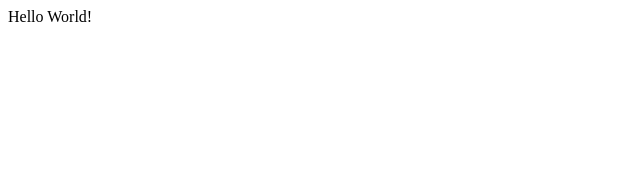
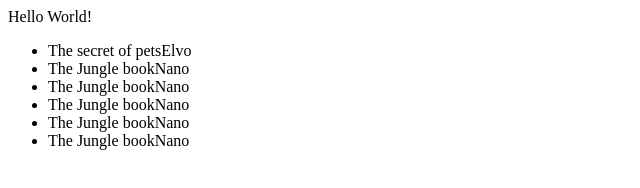
Before and after one commit to elvowang/js_cowork, a website: page index.html in a window 1280 px wide. Shown: the whole page, without its empty margins (0-640 px from the left). Drawn offline with Linux system fonts and the light colour scheme.

Commit message:
display book item & refactory

```diff
--- a/index.html
+++ b/index.html
@@ -1,8 +1,51 @@
 <html>
   <head>
+    <style>
+      .book1 { background-color: red; }
+      .book2{background-color: green;}
+    </style>
   </head>
   <body>
     Hello World!
-    <div></div>
+    <div>
+      <ul>
+      </ul>
+    </div>
   </body>
+  <script>
+    var bookList = [{name: "The secret of pets",
+                    author: "Elvo" },
+                  {name: "The Jungle book",
+                   author: "Nano"},
+                   {name: "The Jungle book",
+                    author: "Nano"},
+                    {name: "The Jungle book",
+                     author: "Nano"}
+                   ,{name: "The Jungle book",
+                    author: "Nano"},
+                    {name: "The Jungle book",
+                     author: "Nano"}];
+
+     var createText = function(content) {
+        var text = document.createElement('span');
+        text.textContent = content;
+        return text;
+     }
+
+     var createBookItem = function(name, author) {
+       var book =  document.createElement('li');
+       var bookName = createText(name);
+       var bookAuthor = createText(author);
+
+       book.appendChild(bookName);
+       book.appendChild(bookAuthor);
+
+       document.querySelector("ul").appendChild(book);
+     }
+
+     bookList.forEach(function (element, index, array) {
+       createBookItem(element.name, element.author);
+     });
+
+  </script>
 </html>
--- a/package.json
+++ b/package.json
@@ -5,6 +5,7 @@
     "jasmine": "jasmine"
   },
   "dependencies":{
-    "jasmine": "2.4.1"
+    "jasmine": "2.4.1",
+    "express": "4.14.0"
   }
 }
```
Also changed, not shown: server.js (added, +8 -0 lines).
